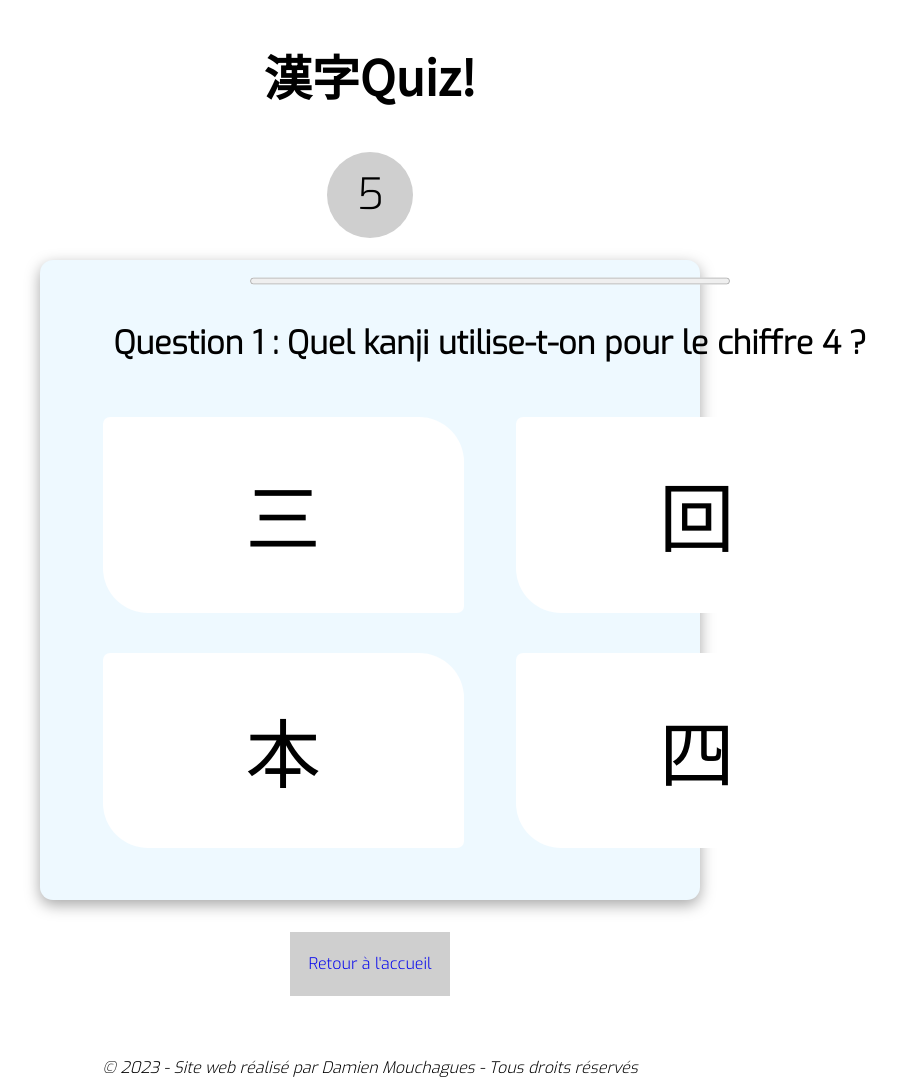
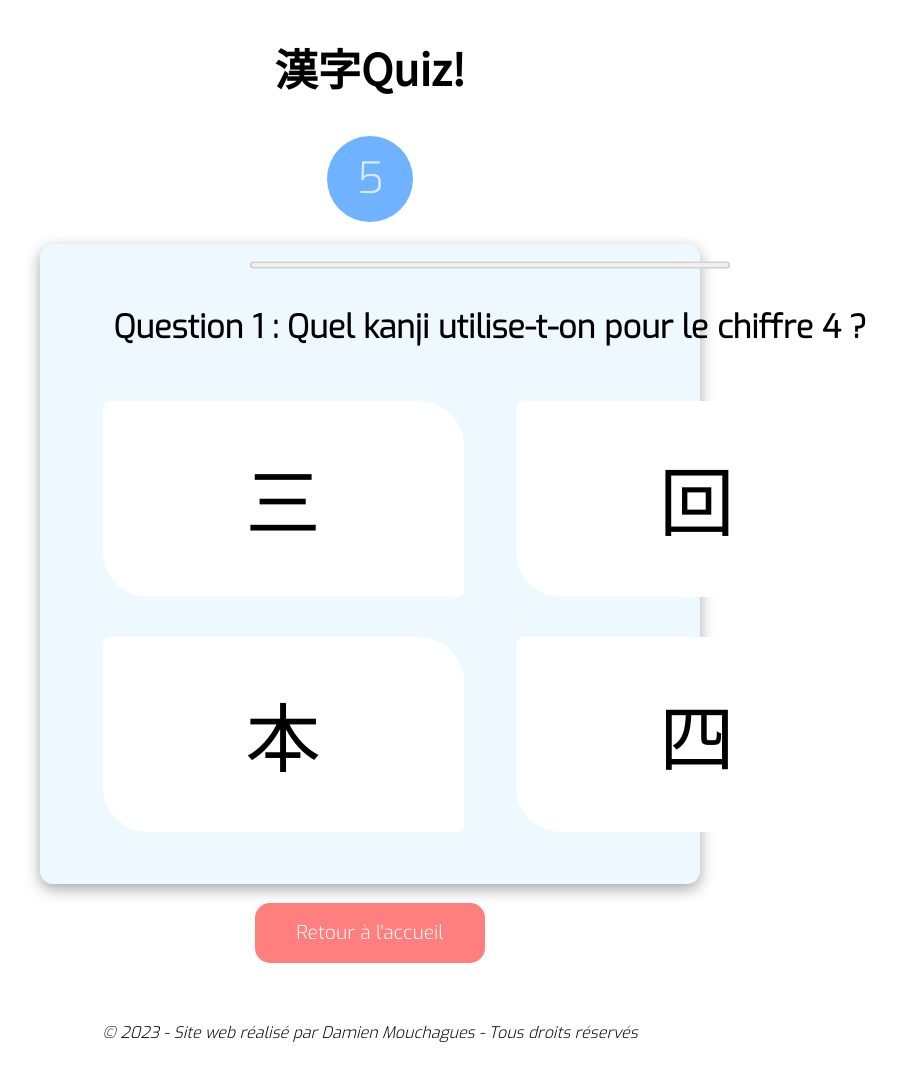
Before and after one commit to Damidvp/kanjibattle, a PHP site: page /kanji_learn/pages/view_qcmbonkanji.php in a window 1280 px wide. Shown: the whole page, without its empty margins (270-1167 px from the left). After the commit the page ends 1042 px from the top, so only its background shows below. Run offline with PHP 8.4, Linux system fonts and the light colour scheme; data comes from the database, SQL or seed files in the repository.

Commit message:
maj 06.02

```diff
--- a/controler/ctrl_qcm_bonkanji.php
+++ b/controler/ctrl_qcm_bonkanji.php
@@ -20,6 +20,9 @@ if(!isset($_SESSION['qcmDejaPasses'])){
 if(!isset($_SESSION['numQcm'])){
     $_SESSION['numQcm'] = 1;
 }
+if(!isset($_SESSION['nombreBonnesReponses'])){
+    $_SESSION['nombreBonnesReponses'] = 0;
+}
 
 if(!isset($_GET['action'])){
     if(isset($_SESSION['unQcmAuPif'])){
@@ -28,6 +31,7 @@ if(!isset($_GET['action'])){
         afficherUnQcm();
     }
 } else {
+    $_SESSION['nombreBonnesReponses'] += (int) "<script type ='text/javascript'> document.write(aBienRepondu); </script>";
     if(isset($_GET['action']) && $_GET['action'] == 'newQcm'){
         if(count($_SESSION['qcmDejaPasses']) < $nombreDeQcmsActuel){
             unset($_SESSION['unQcmAuPif']);
@@ -36,16 +40,15 @@ if(!isset($_GET['action'])){
             afficherUnQcm();
         } else {
             echo "<script type='text/javascript' src='../scripts/script_qcm_bonkanji_reponse.js'></script>";
-            echo "<script type='text/javascript'> hideTimer(); </script>";
+            echo "<script type='text/javascript'> timer.style.display = 'none'; </script>";
             echo "<h3>Félicitations, vous avez terminé le quiz !</h3>";
-            //echo "<p>Vous avez réussi ".$nbReussis." question(s).</p>";
-            //echo "<p>Vous avez échoué à ".$nbEchoues." question(s).</p>";
-            //echo "<p>En tout, vous avez donné ".$mauvaisesRep." mauvaise(s) réponse(s).</p>";
+            //echo "<p>Vous avez bien répondu à ".$_SESSION['nombreBonnesReponses']." questions</p>";
             //Bouton revenir à l'accueil et recommencer
             unset($_SESSION['qcmDejaPasses']);
             unset($_SESSION['numQcm']);
             unset($_SESSION['unQcmAuPif']);
             unset($_SESSION['kanjiPossibles']);
+            unset($_SESSION['nombreBonnesReponses']);
         }
     }
 }
@@ -97,6 +100,7 @@ function afficherUnQcmEnSession(){
     $kanjiPossibles = $_SESSION['kanjiPossibles'];
 
     echo "<div id='qcm'>";
+    echo "<progress id='progress_bar' value='".($nombreDeQcmsActuel-count($qcmRestants))."' max='".$nombreDeQcmsActuel."'></progress>";
     echo "<script type='text/javascript' src='../scripts/script_qcm_bonkanji_reponse.js'></script>";
     echo "<h3>Question ".$_SESSION['numQcm']." : ".$unQcmSession->getTexteQuestion()."</h3><br>";
 
--- a/pages/liste_jeux.php
+++ b/pages/liste_jeux.php
@@ -42,7 +42,7 @@
 
         <div id="contact">
             <h2>Des suggestions ?</h2>
-            <button id="btn_contact">Contactez-nous</h2>
+            <button id="btn_contact" onclick="window.location.href = 'contact.php'">Contactez-nous</h2>
         </div>
 
         </div>
--- a/pages/view_qcmbonkanji.php
+++ b/pages/view_qcmbonkanji.php
@@ -28,7 +28,7 @@
                     <p>Bonne réponse, bravo !</p>
                 </div>
                 <div id="mauvaise_reponse">
-                    <p>Ce n'est pas la bonne réponse, essayez encore !</p>
+                    <p>Mauvaise réponse, dommage...</p>
                 </div>
                 <div id="temps_ecoule">
                     <p>Temps écoulé, voici la bonne réponse !</p>
@@ -41,7 +41,6 @@
         </div>
         <br>
 
-
         <?php include "../pages/view_footer.php"; ?>
 
     </body>
--- a/scripts/script_qcm_bonkanji_reponse.js
+++ b/scripts/script_qcm_bonkanji_reponse.js
@@ -1,11 +1,3 @@
-var nbQcmsReussis = 0;
-var nbQcmsEchoues = 0;
-var nbMauvaisesReponses = 0;
-
-document.cookie = "qcmReussis = " + nbQcmsReussis + "; ";
-document.cookie = document.cookie + "qcmEchoues = " + nbQcmsEchoues + "; ";
-document.cookie = document.cookie + "mauvaisesReponses = " + nbMauvaisesReponses + "; ";
-
 $(document).ready(function() {
 
     //Récupération des éléments par leur id
@@ -25,6 +17,7 @@ $(document).ready(function() {
 
     let timer = document.getElementById("timer");
     let temps = 11;
+    var aBienRepondu = 0;
 
     let intervalTemps = setInterval(timerDown, 1000);
 
@@ -39,15 +32,12 @@ $(document).ready(function() {
             affTexteMauvaiseReponse();
             event.target.style.backgroundColor = "#FF1414";
             event.target.style.color = "#FFC1C1";
+            btnBon.style.backgroundColor = "#14FF14";
+            btnBon.style.color = "#C1FFC1";
         }
     });
 
     btnQSuivante.addEventListener("click", function(){
-        if(bonneReponse.style.display == "block"){
-            nbQcmsReussis = nbQcmsReussis + 1;
-        } else {
-            nbQcmsEchoues = nbQcmsEchoues + 1;
-        }
         reload();
     });
 
@@ -55,11 +45,6 @@ $(document).ready(function() {
     mauvaiseReponse.style.display = "none";
     tempsEcoule.style.display = "none";
     qSuivante.style.display = "none";
-
-    //Si l'utilisateur rafraîchit ou quitte la page, la session est réinitialisée
-    window.onbeforeunload = function () {
-        return "";
-    }
 
     function reload(){
         qSuivante.style.display = "none";
@@ -74,15 +59,13 @@ $(document).ready(function() {
                 affTexteMauvaiseReponse();
                 event.target.style.backgroundColor = "#FF1414";
                 event.target.style.color = "#FFC1C1";
+                btnBon.style.backgroundColor = "#14FF14";
+                btnBon.style.color = "#C1FFC1";
             }
         });
     }
 
     function affTexteBonneReponse(){
-        //Si le message de mauvaise réponse est déjà affiché, on le retire
-        if(mauvaiseReponse.style.display != "none"){
-            mauvaiseReponse.style.display = "none";
-        }
 
         clearInterval(intervalTemps);
 
@@ -94,13 +77,33 @@ $(document).ready(function() {
 
         //On affiche le message de bonne réponse et le bouton de la question suivante
         bonneReponse.style.display = "block";
+        bonneReponse.style.color = "#37fb4e";
+        bonneReponse.style.backgroundColor = "rgba(55, 250, 60, 0.2)"
+
         qSuivante.style.display = "block";
+
+        aBienRepondu = aBienRepondu + 1;
 
         progression.setAttribute('value', progression.value+1);
     }
 
     function affTexteMauvaiseReponse(){
+
+        clearInterval(intervalTemps);
+
+        //On désactive tous les boutons
+        btnBon.disabled = true;
+        btnMauvais1.disabled = true;
+        btnMauvais2.disabled = true;
+        btnMauvais3.disabled = true;
+
         mauvaiseReponse.style.display = "block";
+        mauvaiseReponse.style.color = "#EE3333";
+        mauvaiseReponse.style.backgroundColor = "rgba(240, 40, 40, 0.2)"
+
+        qSuivante.style.display = "block";
+
+        progression.setAttribute('value', progression.value+1);
     }
 
     function affTexteTempsEcoule(){
@@ -117,13 +120,12 @@ $(document).ready(function() {
         btnBon.style.color = "#C1FFC1";
 
         tempsEcoule.style.display = "block";
+        tempsEcoule.style.color = "#fe881b";
+        tempsEcoule.style.backgroundColor = "rgba(254, 152, 60, 0.2)"
+
         qSuivante.style.display = "block";
 
         progression.setAttribute('value', progression.value+1);
-    }
-
-    function hideTimer(){
-        timer.style.display = "none";
     }
 
     function timerDown(){
--- a/styles/styles_qcm_bonkanji.css
+++ b/styles/styles_qcm_bonkanji.css
@@ -1,5 +1,5 @@
 h2{
-    font-size:3em;
+    font-size:2.7em;
 }
 
 a {
@@ -34,6 +34,20 @@ a {
     box-shadow: rgba(0, 0, 0, 0.35) 0px 5px 15px;
 
     padding: 0.6em;
+}
+
+#bonne_reponse, #mauvaise_reponse, #temps_ecoule{
+    margin-left:auto;
+    margin-right:auto;
+    margin-bottom: 2em;
+    margin-top: 2em;
+    width:40em;
+    height:5em;
+
+    display:flex;
+
+    border: dashed 0.15em;
+    border-radius: 1em;
 }
 
 .btn_rep{
@@ -71,6 +85,7 @@ a {
 
 #btn_qsuivante{
     border-style:none;
+    border-radius: 15px;
 
     width:12em;
     height:3.1em;
@@ -94,18 +109,27 @@ a {
 #retour{
     margin-left:auto;
     margin-right:auto;
+    margin-top:1em;
+    margin-bottom:2em;
+
     text-align:center;
 
     display:flex;
     align-items:center;
     justify-content:center;
 
-    margin-top:2em;
-    margin-bottom:2.5em;
+    border-style:none;
+    border-radius: 15px;
 
-    background-color:#cfcfcf;
-    width:10em;
-    height:4em;
+    width:12em;
+    height:3.1em;
+    font-size:1.2em;
+    background-color:#ff6e6ee0;
+    color:white;
+
+    cursor: pointer;
+
+    transition: background-color 0.2s, color 0.2s;
 }
 
 #timer{
@@ -118,7 +142,8 @@ a {
     justify-content:center;
 
     font-size:2.7em;
-    background-color:#cfcfcf;
+    background-color:#6fb2ff;
+    color:#daebff;
 
     border-radius:50%;
 
```
